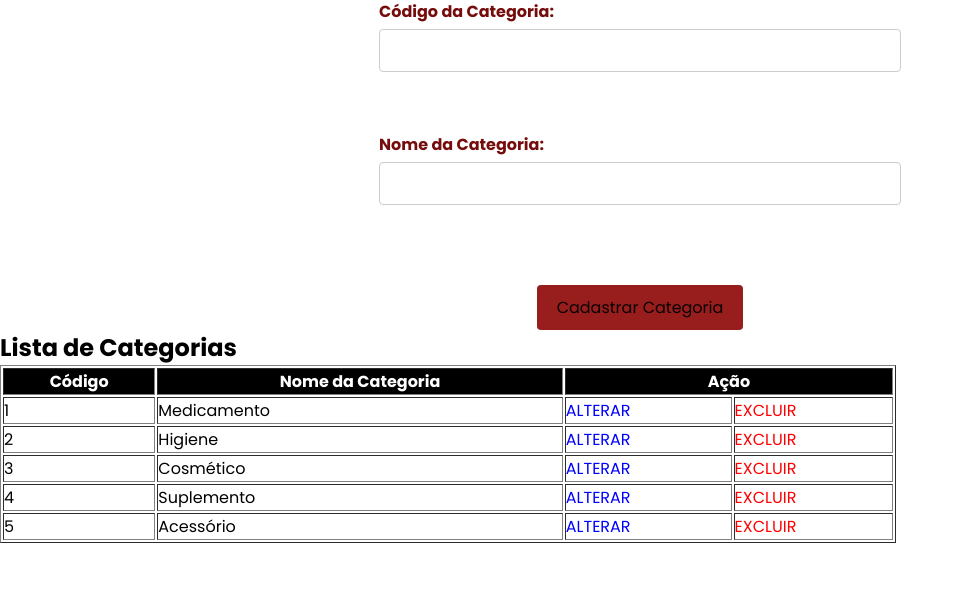
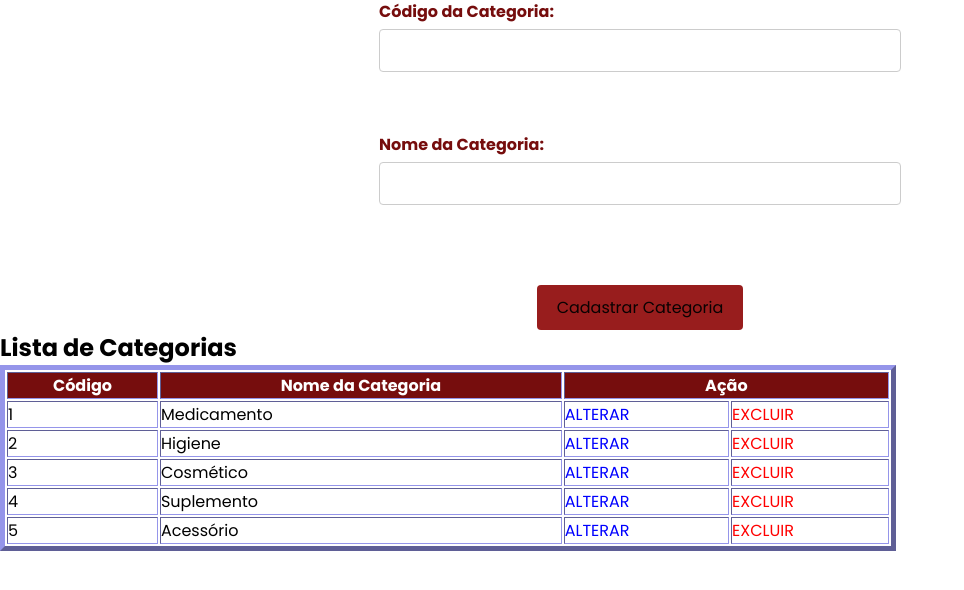
Before and after one commit to Shadowhunterbr/FarmaciaPHP, a PHP site: template view/cadastrar/categoria.php in a window 1280 px wide. Shown: the part 69-659 px from the top of the page, without its empty margins (0-964 px from the left). Run offline with PHP 8.4, Linux system fonts and the light colour scheme; the template is opened without the code that fills it, so the values that code supplies are empty; the visitor is signed in with stand-in values (Sample User, id 1); data comes from the database, SQL or seed files in the repository.

Commit message:
Update categoria.php
Mudei a cor da tabela

```diff
--- a/view/cadastrar/categoria.php
+++ b/view/cadastrar/categoria.php
@@ -53,8 +53,8 @@ if (isset($_GET['codigo'])) {
         </form>
 
         <h2>Lista de Categorias</h2>
-        <table border="1" style="width: 70%;">
-            <tr style="color: white; background-color: black;">
+        <table border="5%" style="width: 70%; border-color:rgb(149, 149, 234);">
+            <tr style="color: white;background-color: #760d0d;">
                 <th>Código</th>
                 <th>Nome da Categoria</th>
                 <th colspan="2">Ação</th>
```
